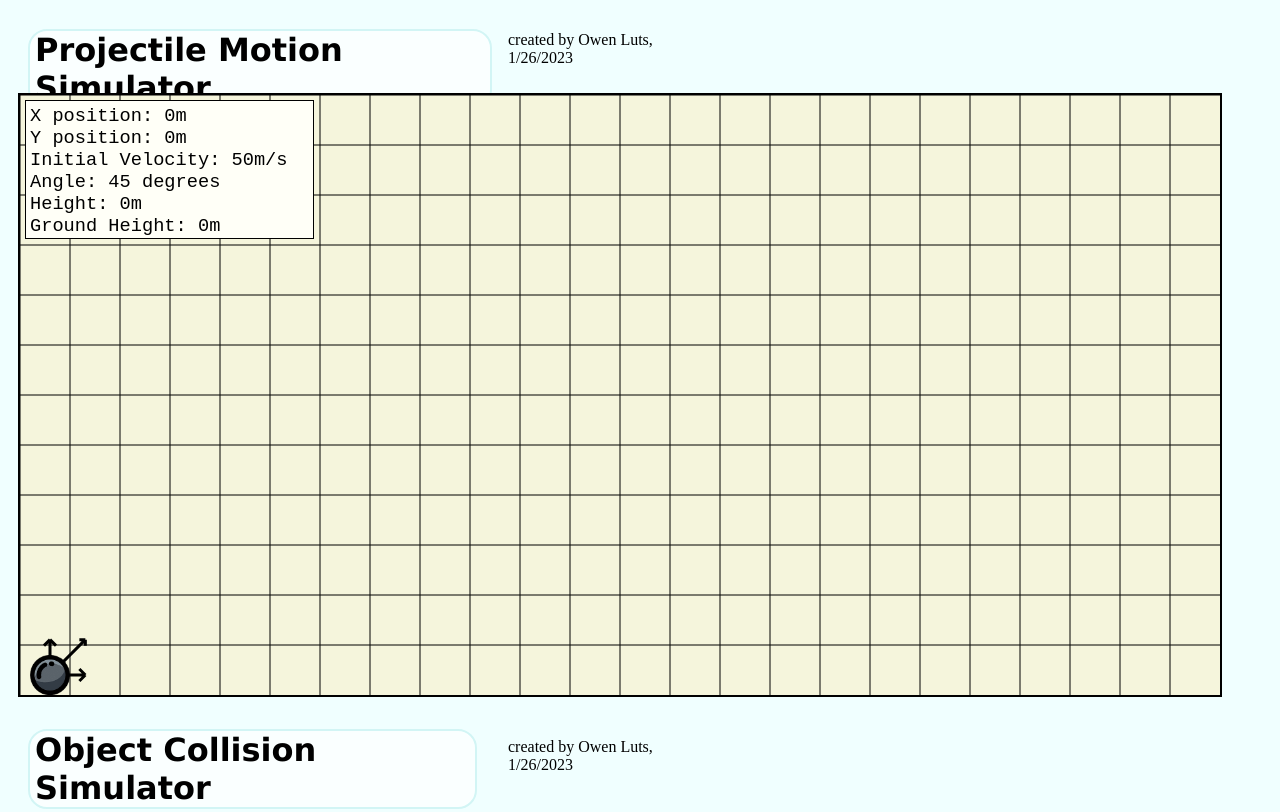
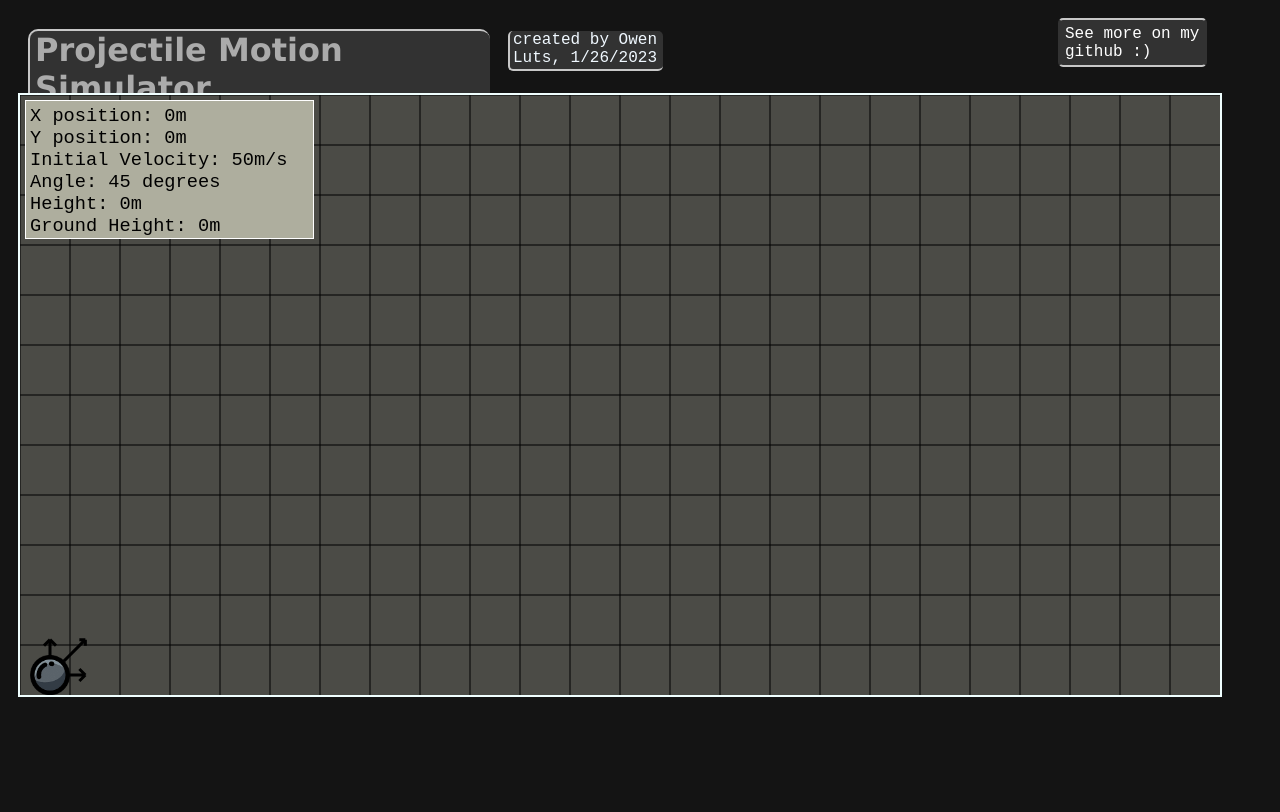
Before and after one commit to Ascensi0nn/Physics_Simulations, a plain HTML site: page index.html in a window 1280 px wide. Shown: the top 812 px of the page. Drawn offline with Linux system fonts and the light colour scheme.

Commit message:
modified:   index.html 	modified:   proj-motion-styles.css 	modified:   styles.css

```diff
--- a/index.html
+++ b/index.html
@@ -8,6 +8,7 @@
     <link rel="stylesheet" href="obj-collision-styles.css"></link>
   </head>
   <body>
+    <!-- Projectile Motion Simulator -->
     <h1 class="proj-motion-title">Projectile Motion Simulator</h1>
     <p class="proj-motion-signature">created by Owen Luts, 1/26/2023</p>
     <div class="proj-motion">
@@ -17,6 +18,10 @@
     </div>
     <script src="proj-motion.js" charset="utf-8"></script>
 
+    <!-- link to github repository -->
+    <a style="text-decoration: none" class="github-link" href="https://github.com/Ascensi0nn" target="_blank">See more on my github :)</a>
+
+    <!-- Object Collision Simulator
     <h1 class="obj-collision-title">Object Collision Simulator</h1>
     <p class="obj-collision-signature">created by Owen Luts, 1/26/2023</p>
     <div class="obj-collision">
@@ -25,7 +30,7 @@
       <canvas class="obj-collision-canvas"></canvas>
     </div>
     <script src="obj-collision.js" charset="utf-8"></script>
-
+    -->
 
   </body>
 </html>
--- a/proj-motion-styles.css
+++ b/proj-motion-styles.css
@@ -9,24 +9,33 @@
   padding-left: 5px;
   padding-right: 5px;
   font-family:'Lucida Sans', 'Lucida Sans Regular', 'Lucida Grande', 'Lucida Sans Unicode', Geneva, Verdana, sans-serif;
-  border: solid rgb(210, 245, 245) 2px;
-  border-radius: 19px;
-  background-color: rgb(250, 255, 255);
+  color:rgb(171, 171, 171);
+  border-left: solid rgb(200, 200, 200) 2px;
+  border-top: solid rgb(200, 200, 200) 2px;
+  border-radius: 10px;
+  background-color:rgb(50, 50, 50);
 }
 
 .proj-motion-signature {
+  font-family: 'Courier New', Courier, monospace;
   top: 7px;
   height: 38px;
   width: 150px;
   left: 500px;
+  border-bottom: solid rgb(200, 200, 200) 2px;
+  border-left: solid rgb(200, 200, 200) 2px;
+  background-color:rgb(50, 50, 50);
+  border-radius: 5px;
+  padding-left: 3px;
+  color:aliceblue;
 }
 
 .proj-motion {
   top: 75px;
   width: 1200px;
   height: 600px;
-  border: solid black 2px;
-  background: beige;
+  border: solid azure 2px;
+  background: rgb(75, 75, 70);
   margin: 10px;
 }
 
@@ -43,7 +52,7 @@
   height: 137px;
   left: 5px;
   top: 5px;
-  background-color:rgb(255, 255, 247);
-  border: solid black 1px;
+  background-color:rgb(174, 174, 158);
+  border: solid white 1px;
   z-index: 5;
 }
--- a/styles.css
+++ b/styles.css
@@ -1,3 +1,28 @@
 html {
-  background-color:azure;
+  background-color:rgb(20, 20, 20);
 }
+
+.github-link {
+  position: absolute;
+  font-family: 'Courier New', Courier, monospace;
+  font-size: 16px;
+  color: white;
+  background-color: rgb(50, 50, 50);
+  border-left: solid rgb(50, 50, 50) 2px;
+  border-right: solid rgb(50, 50, 50) 2px;
+  border-top: solid rgb(200, 200, 200) 2px;
+  border-bottom: solid rgb(200, 200, 200) 2px;
+  border-radius: 5px;
+  width: 135px;
+  height: 35px;
+  left: 1050px;
+  top: 10px;
+  padding: 5px;
+  transition: 0.2s ease-in-out;
+}
+
+.github-link:hover {
+  background-color: rgb(150, 150, 150);
+  border: solid rgb(200, 200, 200) 2px;
+  color: black;
+}
```
